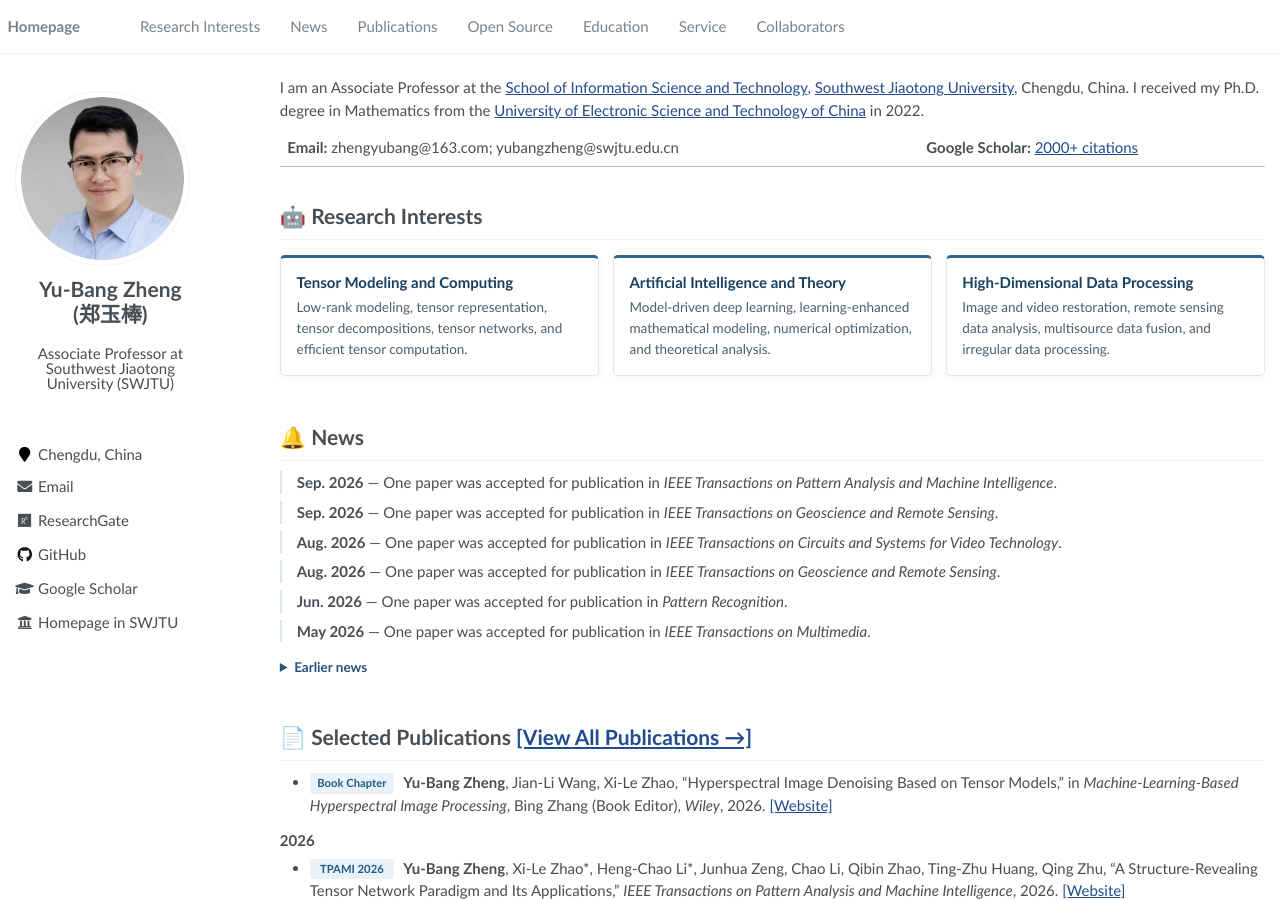
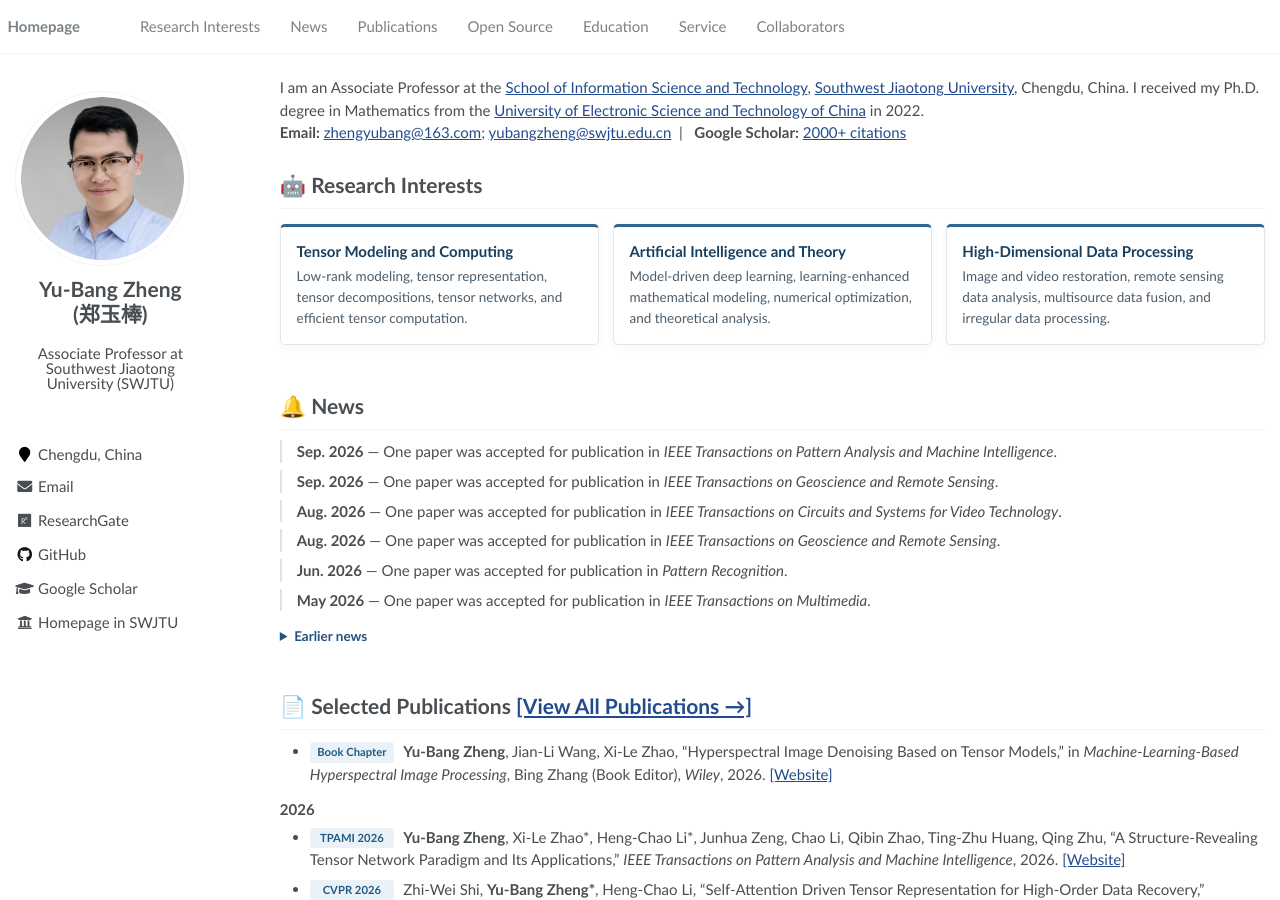
Before and after one commit to YuBangZheng/yubangzheng.github.io, a Jekyll site: the page built from pages/about.md, in a window 1280 px wide and 900 px high. Built offline with Jekyll 4.4.1, drawn with Linux system fonts in a browser that asks for light colours; some of the changed lines change nothing that is shown.

Commit message:
Update about.md

```diff
--- a/pages/about.md
+++ b/pages/about.md
@@ -11,8 +11,8 @@
 <span class="anchor" id="about-me"></span>
 
 I am an Associate Professor at the [School of Information Science and Technology](https://sist.swjtu.edu.cn), [Southwest Jiaotong University](https://www.swjtu.edu.cn), Chengdu, China. I received my Ph.D. degree in Mathematics from the [University of Electronic Science and Technology of China](https://www.uestc.edu.cn) in 2022.
-
-**Email:** zhengyubang@163.com; yubangzheng@swjtu.edu.cn &nbsp;&nbsp; | &nbsp;&nbsp; **Google Scholar:** [2000+ citations](https://scholar.google.com/citations?hl=en&user=3KH22NkAAAAJ)
+<br>
+**Email:** [zhengyubang@163.com](mailto:zhengyubang@163.com); [yubangzheng@swjtu.edu.cn](mailto:yubangzheng@swjtu.edu.cn) &nbsp;| &nbsp; **Google Scholar:** [2000+ citations](https://scholar.google.com/citations?hl=en&user=3KH22NkAAAAJ)
 
 
 
```
